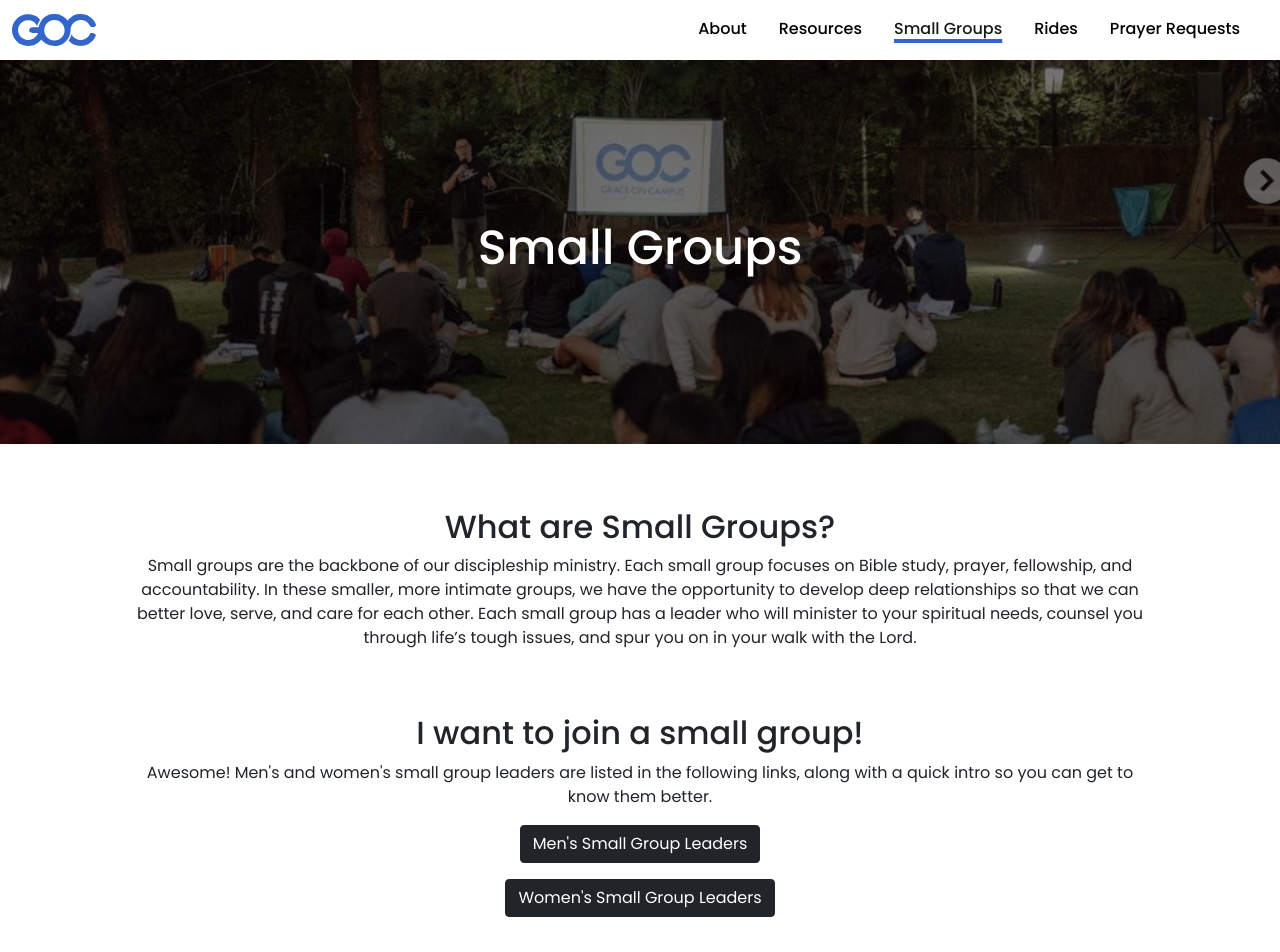
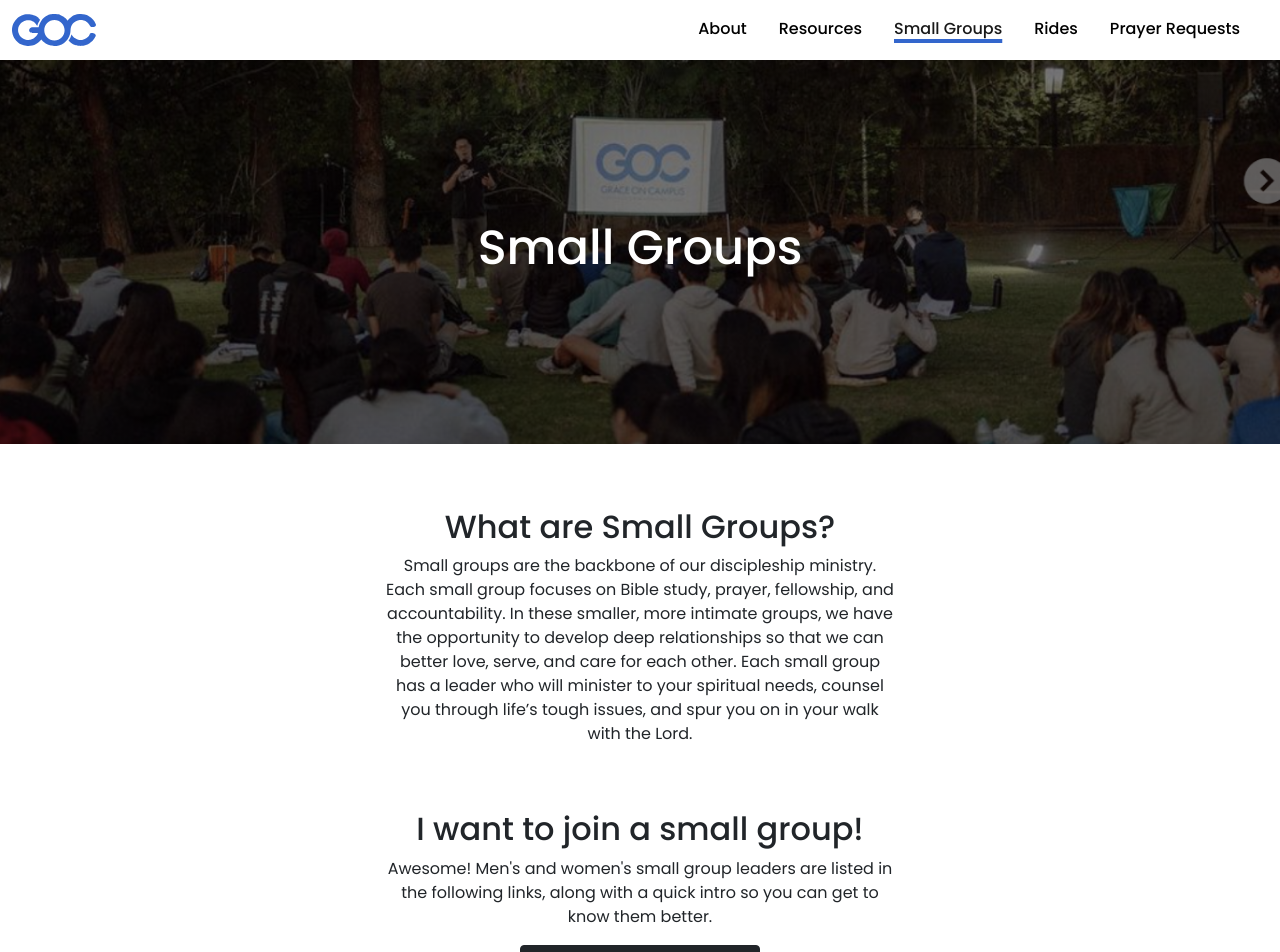
Before and after one commit to graceoncampus/goc-web-v3, a React (Create React App) app: page /smallgroups in a window 1280 px wide. Shown: the top 952 px of the page. Built offline with nearby package versions, Linux system fonts and the light colour scheme; no server answers; what aws-amplify would draw is missing.

Commit message:
revert accidental css change

```diff
--- a/src/Components/SmallGroup/SmallGroup.scss
+++ b/src/Components/SmallGroup/SmallGroup.scss
@@ -31,7 +31,7 @@
 }
 
 .sg-container {
-  padding: 4rem 10% 0;
+  padding: 4rem 30% 0;
   display: flex;
   flex-direction: column;
   align-items: center;
```
